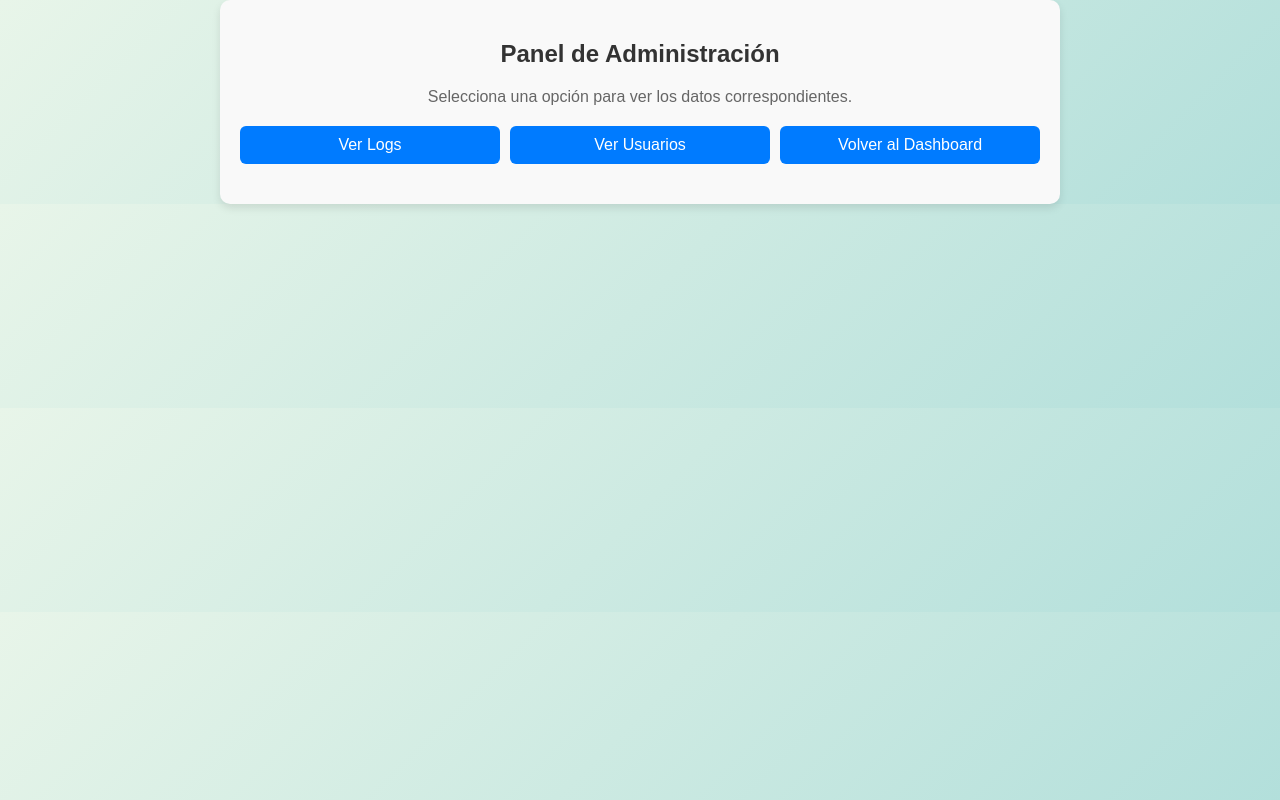
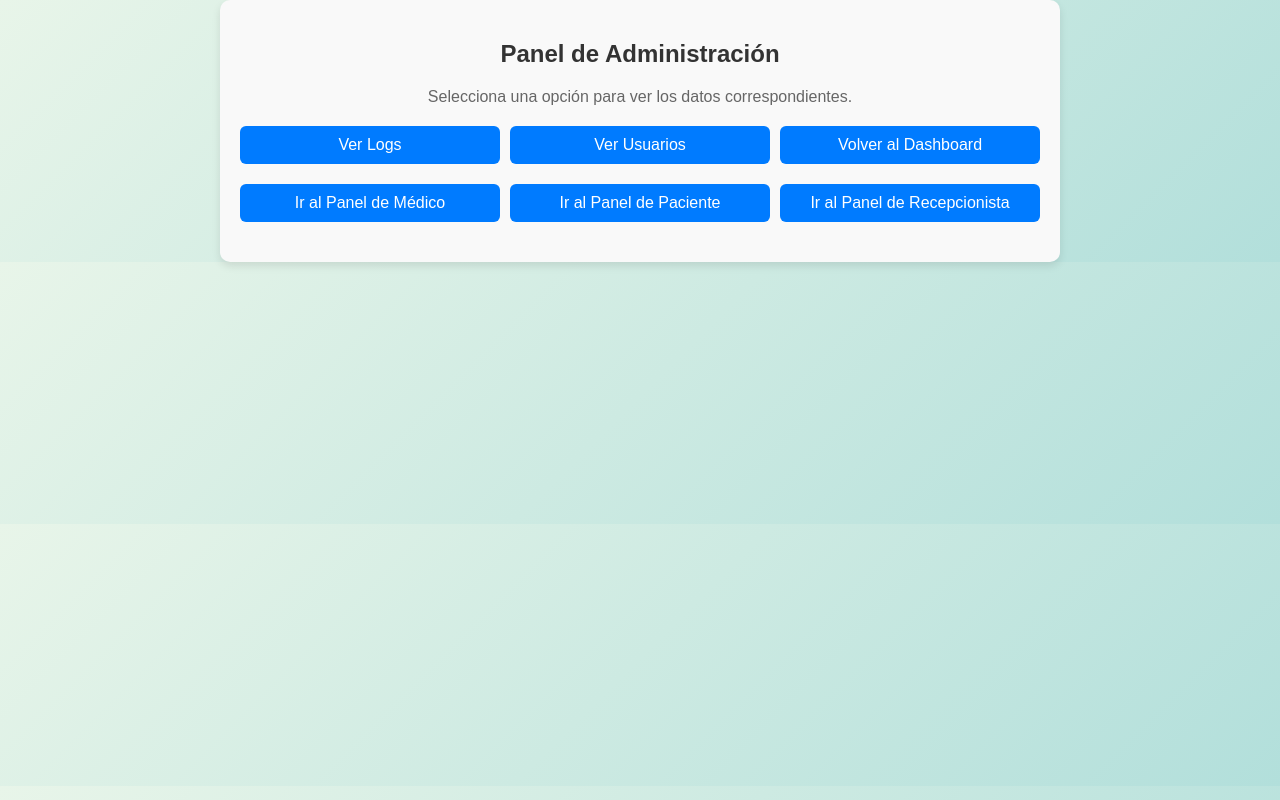
Before and after one commit to Enrique-Alvaro/tp-zero-trust, a React (Create React App) app in the folder zero-trust-frontend/: page /admin in a window 1280 px wide. Built offline with nearby package versions, Linux system fonts and the light colour scheme; sample sign-in values are in the browser's storage.

Commit message:
Se añade la chance de que el admin acceda a otros paneles y sus botones

```diff
--- a/zero-trust-frontend/src/pages/AdminPanel.js
+++ b/zero-trust-frontend/src/pages/AdminPanel.js
@@ -60,6 +60,12 @@ const AdminPanel = () => {
         <button onClick={handleViewLogs} style={buttonStyle}>Ver Logs</button>
         <button onClick={handleViewUsers} style={buttonStyle}>Ver Usuarios</button>
         <button onClick={() => navigate('/dashboard')} style={buttonStyle}>Volver al Dashboard</button>
+      </div>
+
+      <div style={buttonContainerStyle}>
+        <button onClick={() => navigate('/medico')} style={buttonStyle}>Ir al Panel de Médico</button>
+        <button onClick={() => navigate('/paciente')} style={buttonStyle}>Ir al Panel de Paciente</button>
+        <button onClick={() => navigate('/recepcionista')} style={buttonStyle}>Ir al Panel de Recepcionista</button>
       </div>
 
       {view === 'logs' && (
--- a/zero-trust-frontend/src/pages/MedicoPanel.js
+++ b/zero-trust-frontend/src/pages/MedicoPanel.js
@@ -18,13 +18,13 @@ const MedicoPanel = () => {
     const token = localStorage.getItem('token');
     const user = JSON.parse(localStorage.getItem('user'));
 
-    if (!token || user.role !== 'medico') {
+    if (!token || (user.role !== 'medico' && user.role !== 'admin')) {
       alert('Acceso denegado para rol actual');
       navigate('/dashboard');
       return;
     }
 
-     axios.get('http://localhost:3001/api/turnos', {
+    axios.get('http://localhost:3001/api/turnos', {
       headers: {
         Authorization: `Bearer ${token}`
       }
--- a/zero-trust-frontend/src/pages/PacientePanel.js
+++ b/zero-trust-frontend/src/pages/PacientePanel.js
@@ -14,7 +14,7 @@ const PacientePanel = () => {
     const token = localStorage.getItem('token');
     const user = JSON.parse(localStorage.getItem('user'));
 
-    if (!token || user.role !== 'paciente') {
+    if (!token || (user.role !== 'paciente' && user.role !== 'admin')) {
       alert('Acceso denegado');
       navigate('/dashboard');
     }
--- a/zero-trust-frontend/src/pages/RecepcionistaPanel.js
+++ b/zero-trust-frontend/src/pages/RecepcionistaPanel.js
@@ -17,7 +17,7 @@ const RecepcionistaPanel = () => {
     const token = localStorage.getItem('token');
     const user = JSON.parse(localStorage.getItem('user'));
 
-    if (!token || user.role !== 'recepcionista') {
+    if (!token || (user.role !== 'recepcionista' && user.role !== 'admin')) {
       alert('Acceso denegado para rol actual');
       navigate('/dashboard');
       return;
```
